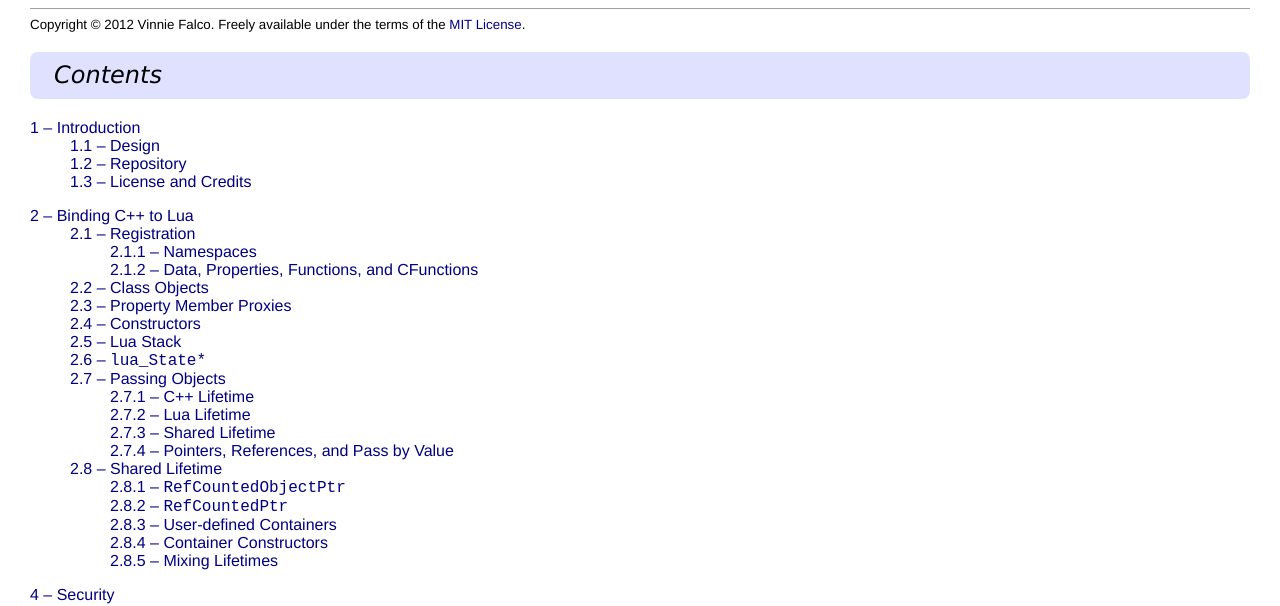
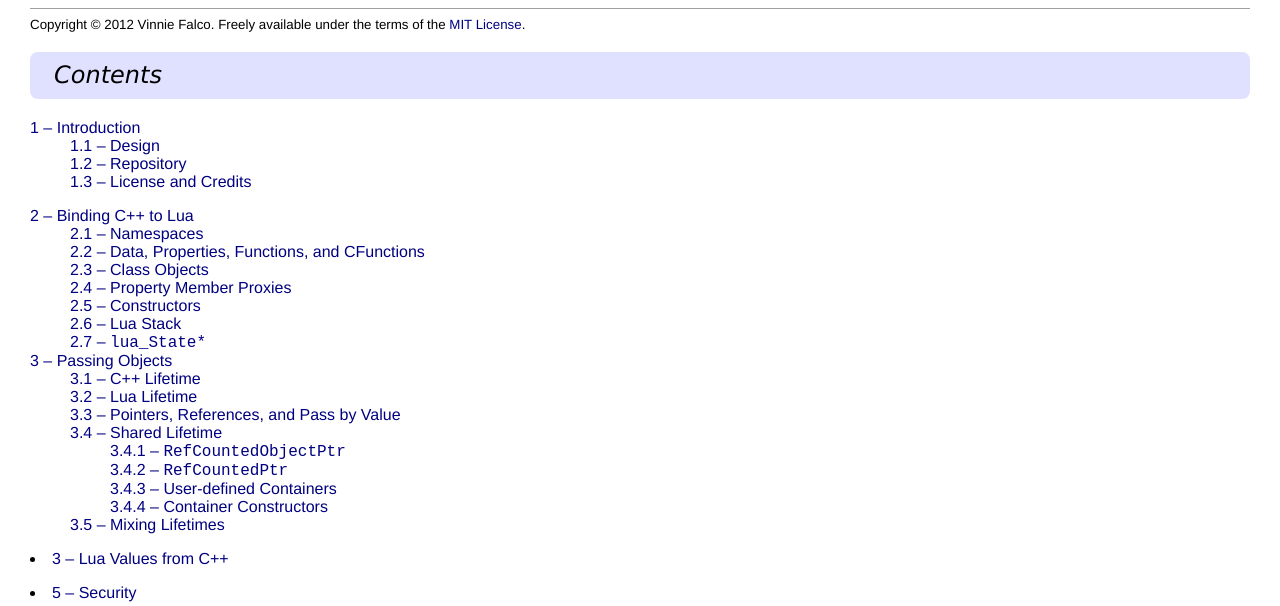
Before and after one commit to vinniefalco/LuaBridgeUnitTests, a plain HTML site: page Externals/LuaBridge/Manual.html in a window 1280 px wide. Shown: the part 352-958 px from the top of the page. Drawn offline with Linux system fonts and the light colour scheme; files that its build step writes are made by us from their sources.

```diff
--- a/Externals/LuaBridge/Manual.html
+++ b/Externals/LuaBridge/Manual.html
@@ -151,34 +151,33 @@
 <P>
 <LI><A HREF="manual.html#2">2 &ndash; Binding C++ to Lua</A>
 <UL>
-<LI><A HREF="manual.html#2.1">2.1 &ndash; Registration</A>
+<LI><A HREF="manual.html#2.1">2.1 &ndash; Namespaces</A>
+<LI><A HREF="manual.html#2.2">2.2 &ndash; Data, Properties, Functions, and CFunctions</A>
+<LI><A HREF="manual.html#2.3">2.3 &ndash; Class Objects</A>
+<LI><A HREF="manual.html#2.4">2.4 &ndash; Property Member Proxies</A>
+<LI><A HREF="manual.html#2.5">2.5 &ndash; Constructors</A>
+<LI><A HREF="manual.html#2.6">2.6 &ndash; Lua Stack</A>
+<LI><A HREF="manual.html#2.7">2.7 &ndash; <code>lua_State*</code></A>
+</UL>
+<LI><A HREF="manual.html#3">3 &ndash; Passing Objects</A>
 <UL>
-<LI><A HREF="manual.html#2.1.1">2.1.1 &ndash; Namespaces</A>
-<LI><A HREF="manual.html#2.1.1">2.1.2 &ndash; Data, Properties, Functions, and CFunctions</A>
+<LI><A HREF="manual.html#3.1">3.1 &ndash; C++ Lifetime</A>
+<LI><A HREF="manual.html#3.2">3.2 &ndash; Lua Lifetime</A>
+<LI><A HREF="manual.html#3.3">3.3 &ndash; Pointers, References, and Pass by Value</A>
+<LI><A HREF="manual.html#3.4">3.4 &ndash; Shared Lifetime</A>
+<UL>
+<LI><A HREF="manual.html#3.4.1">3.4.1 &ndash; <code>RefCountedObjectPtr</code></A>
+<LI><A HREF="manual.html#3.4.2">3.4.2 &ndash; <code>RefCountedPtr</code></A>
+<LI><A HREF="manual.html#3.4.3">3.4.3 &ndash; User-defined Containers</A>
+<LI><A HREF="manual.html#3.4.4">3.4.4 &ndash; Container Constructors</A>
 </UL>
-<LI><A HREF="manual.html#2.2">2.2 &ndash; Class Objects</A>
-<LI><A HREF="manual.html#2.3">2.3 &ndash; Property Member Proxies</A>
-<LI><A HREF="manual.html#2.4">2.4 &ndash; Constructors</A>
-<LI><A HREF="manual.html#2.5">2.5 &ndash; Lua Stack</A>
-<LI><A HREF="manual.html#2.6">2.6 &ndash; <code>lua_State*</code></A>
-<LI><A HREF="manual.html#2.7">2.7 &ndash; Passing Objects</A>
-<UL>
-<LI><A HREF="manual.html#2.7.1">2.7.1 &ndash; C++ Lifetime</A>
-<LI><A HREF="manual.html#2.7.2">2.7.2 &ndash; Lua Lifetime</A>
-<LI><A HREF="manual.html#2.7.3">2.7.3 &ndash; Shared Lifetime</A>
-<LI><A HREF="manual.html#2.7.4">2.7.4 &ndash; Pointers, References, and Pass by Value</A>
-</UL>
-<LI><A HREF="manual.html#2.8">2.8 &ndash; Shared Lifetime</A>
-<UL>
-<LI><A HREF="manual.html#2.8.1">2.8.1 &ndash; <code>RefCountedObjectPtr</code></A>
-<LI><A HREF="manual.html#2.8.2">2.8.2 &ndash; <code>RefCountedPtr</code></A>
-<LI><A HREF="manual.html#2.8.3">2.8.3 &ndash; User-defined Containers</A>
-<LI><A HREF="manual.html#2.8.4">2.8.4 &ndash; Container Constructors</A>
-<LI><A HREF="manual.html#2.8.5">2.8.5 &ndash; Mixing Lifetimes</A>
+<LI><A HREF="manual.html#3.5">3.5 &ndash; Mixing Lifetimes</A>
 </UL>
 </UL>
 <P>
-<LI><A HREF="manual.html#4">4 &ndash; Security</A>
+<LI><A HREF="manual.html#4">3 &ndash; Lua Values from C++</A>
+<P>
+<LI><A HREF="manual.html#5">5 &ndash; Security</A>
 </UL>
 
 <!--========================================================================-->
@@ -790,6 +789,8 @@
       };
   </pre>
 
+<!--========================================================================-->
+
 <h2>2.7 &ndash; <a name="2.7"><code>lua_State*</code></a></h2>
 
   <p>
@@ -820,6 +821,8 @@
   correctly even for the state created by coroutines. Undefined behavior results
   if the <code>lua_State*</code> is not the last parameter.
 
+<!--========================================================================-->
+
 <h1>3 &ndash; <a name="2.7">Passing Objects</a></h1>
 
   <p>
@@ -833,6 +836,8 @@
     <li><b><code>T</code></b> or <b><code>T const</code></b>: Passed by value (a copy),
       with <em>Lua lifetime</em>.
   </ul>
+
+<!--========================================================================-->
 
 <h2>3.1 &ndash; <a name="3.1">C++ Lifetime</a></h2>
 
@@ -860,6 +865,8 @@
       push (L, new A);          // compiles, but will leak memory
       lua_setglobal (L, "ap");
   </pre>
+
+<!--========================================================================-->
 
 <h2>3.2 &ndash; <a name="3.2">Lua Lifetime</a></h2>
 
@@ -916,6 +923,8 @@
   still pass these to C++, either by reference or by value. If passed by
   reference, the usual warnings apply about accessing the reference later,
   after it has been garbage collected.
+
+<!--========================================================================-->
 
 <h2>3.3 &ndash; <a name="3.3">Pointers, References, and Pass by Value</a></h2>
 
@@ -974,6 +983,8 @@
   instead. Attempting to pass a null pointer to a C++ function expecting a
   reference results in <code>lua_error</code> being called.
 
+<!--========================================================================-->
+
 <h2>3.4 &ndash; <a name="3.4">Shared Lifetime</a></h2>
 
   <p>
@@ -985,6 +996,8 @@
   template class. LuaBridge will automatically recognize when a data type is
   a container when the correspoding specialization is present. Two styles of
   containers come with LuaBridge, including the necessary specializations.
+
+<!--========================================================================-->
 
 <h3>3.4.1 &ndash; <a name="3.4.1"><code>RefCountedObjectPtr</code></a></h3>
 
@@ -1119,7 +1132,7 @@
         .endNamespace ()
   </pre>
 
-<h3>3.5 &ndash; <a name="3.5">Mixing Lifetimes</a></h3>
+<h2>3.5 &ndash; <a name="3.5">Mixing Lifetimes</a></h2>
 
   <p>
   Mixing object lifetime models is entirely possible, subject to the usual
```
Also changed, not shown: 9 other files.
